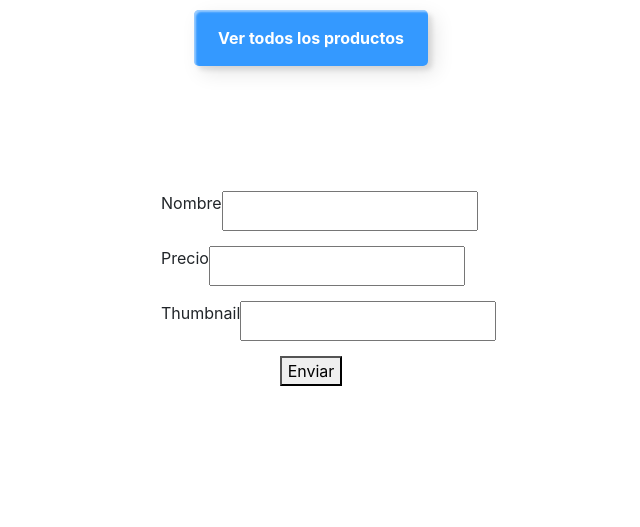
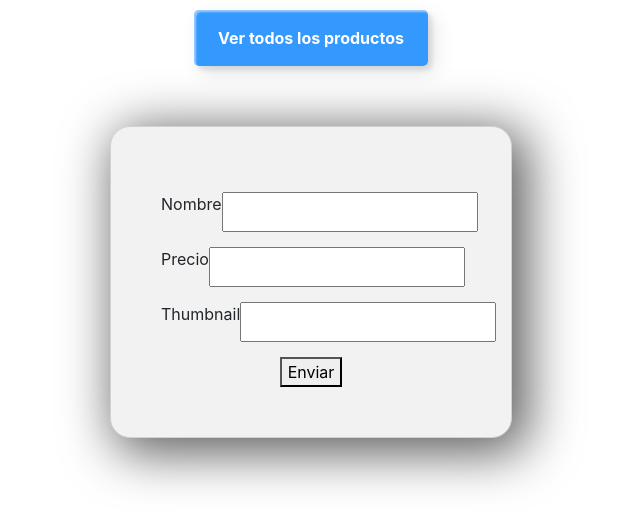
Before and after one commit to joaquingarola/e-backend, a Node server app: page / in a window 1280 px wide. Shown: the top 527 px of the page, without its empty margins (329-969 px from the left). Run offline with Node 20, Linux system fonts and the light colour scheme; some libraries are stand-ins or nearby versions.

Commit message:
update form styles

```diff
--- a/public/ejs/views/index.ejs
+++ b/public/ejs/views/index.ejs
@@ -12,7 +12,7 @@
             <a class="button" href='products'>Ver todos los productos</a>
         </div>
         <div class="form__container">
-            <form action="/products" method="POST">
+            <form class='form-group' action="/products" method="POST">
                 <div class="control__container">
                     <p>Nombre</p>
                     <input required type="text" name="name" />
--- a/public/hbs/views/form.hbs
+++ b/public/hbs/views/form.hbs
@@ -2,7 +2,7 @@
     <a class="button" href='products'>Ver todos los productos</a>
 </div>
 <div class="form__container">
-    <form action="/products" method="POST">
+    <form class='form-group' action="/products" method="POST">
         <div class="control__container">
             <p>Nombre</p>
             <input required type="text" name="name" />
--- a/public/style.css
+++ b/public/style.css
@@ -6,7 +6,17 @@
 .form__container{
   display: flex;
   justify-content: center;
-  margin-top: 100px;
+  margin-top: 50px;
+}
+
+.form-group{
+  padding: 50px;
+  border-radius: 20px;
+  border: 1px solid rgb(214, 208, 208);
+  background-color: rgb(242, 242, 242);
+  box-shadow: 10px 9px 51px 6px rgba(0,0,0,0.64);
+  -webkit-box-shadow: 10px 9px 51px 6px rgba(0,0,0,0.64);
+  -moz-box-shadow: 10px 9px 51px 6px rgba(0,0,0,0.64);
 }
 
 .control__container{
```
